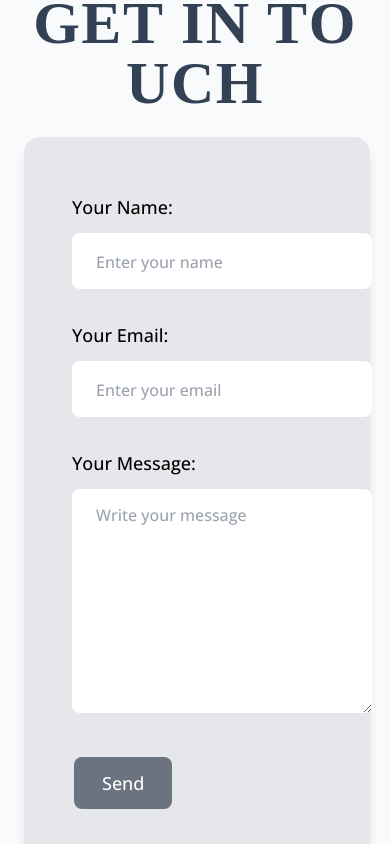
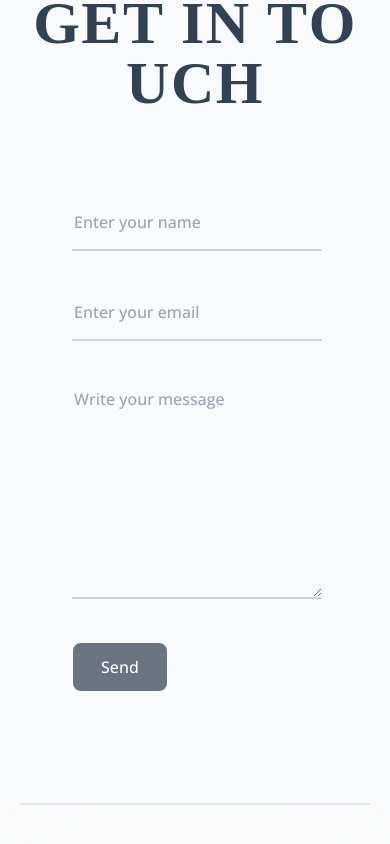
Before and after one commit to AbdelhamidYousef/Portfolio, a React (Vite) app: page / in a window 390 px wide. Shown: the part 4120-4964 px from the top of the page. Built offline with nearby package versions, Linux system fonts and the light colour scheme; a web font is replaced by a local one.

Commit message:
added contact form (mobile & tab)

```diff
--- a/src/ui/layouts/contact/Button.jsx
+++ b/src/ui/layouts/contact/Button.jsx
@@ -4,7 +4,7 @@ const Button = ({ type, className, children }) => {
   return (
     <button
       type={type}
-      className={`${className} inline-block px-7 py-3 bg-gray-500 hover:bg-gray-600 text-white focus:ring-gray-600 rounded-lg font-medium text-lg outline-none focus:ring-2 focus:ring-offset-2 transition-all duration-300`}
+      className={`${className} inline-block px-7 py-3 bg-gray-500 hover:bg-gray-600 text-white focus:ring-gray-600 rounded-lg font-medium text-base md:text-lg outline-none focus:ring-2 focus:ring-offset-2 transition-all duration-300`}
     >
       {children}
     </button>
--- a/src/ui/layouts/contact/ContactForm.jsx
+++ b/src/ui/layouts/contact/ContactForm.jsx
@@ -3,7 +3,7 @@ import FormField from "./FormField";
 
 const ContactForm = () => {
   return (
-    <form className="max-w-5xl ml-1 px-12 py-14 bg-gray-200 rounded-2xl shadow-lg grid gap-y-8">
+    <form className="max-w-5xl ml-1 px-12 py-14 xs:bg-gray-200 xs:rounded-2xl xs:shadow-lg grid gap-y-8">
       <FormField>
         <FormField.Label htmlFor="name">Your Name:</FormField.Label>
         <FormField.Input
@@ -31,9 +31,7 @@ const ContactForm = () => {
         />
       </FormField>
 
-      <div>
-        <Button className="ml-0.5">Send</Button>
-      </div>
+      <Button className="ml-px justify-self-start">Send</Button>
     </form>
   );
 };
--- a/src/ui/layouts/contact/FormField.jsx
+++ b/src/ui/layouts/contact/FormField.jsx
@@ -1,37 +1,52 @@
 import { PropTypes } from "prop-types";
 
-const FormField = ({ className, children }) => {
+const FormField = ({ className = "", children }) => {
   return <div className={`${className} grid gap-y-3`}>{children}</div>;
 };
 
-export const Label = ({ htmlFor, className, children }) => {
+export const Label = ({ htmlFor, className = "", children }) => {
   return (
-    <label htmlFor={htmlFor} className={`${className} font-medium text-lg`}>
+    <label
+      htmlFor={htmlFor}
+      className={`${className} hidden xs:block font-medium text-base md:text-lg text-center xs:text-left`}
+    >
       {children}
     </label>
   );
 };
 
-export const Input = ({ type, name, id = name, placeholder, className }) => {
+export const Input = ({
+  type,
+  name,
+  id = name,
+  placeholder,
+  className = "",
+}) => {
   return (
     <input
       type={type}
       id={id}
       name={name}
       placeholder={placeholder}
-      className={`${className} py-3.5 px-6 rounded-lg outline-none font-medium text-xl placeholder:font-main placeholder:text-base focus:ring-1 focus:ring-primary-400`}
+      className={`${className} w-full px-0.5 xs:px-6 py-3.5 bg-inherit border-b-2 border-gray-300  xs:bg-white xs:rounded-lg font-medium text-xl placeholder:font-main placeholder:text-base outline-none focus:border-primary-400 xs:focus:border-none xs:focus:ring-1 xs:focus:ring-primary-400`}
     />
   );
 };
 
-export const Textarea = ({ name, id = name, placeholder, rows, className }) => {
+export const Textarea = ({
+  name,
+  id = name,
+  placeholder,
+  rows,
+  className = "",
+}) => {
   return (
     <textarea
       id={id}
       name={name}
       rows={rows}
       placeholder={placeholder}
-      className={`${className} py-3.5 px-6 rounded-lg outline-none font-medium text-lg placeholder:font-main placeholder:text-base focus:ring-1 focus:ring-primary-400`}
+      className={`${className} w-full px-0.5 xs:px-6 py-3.5 bg-inherit border-b-2 border-gray-300  xs:bg-white xs:rounded-lg font-medium text-xl placeholder:font-main placeholder:text-base outline-none focus:border-primary-400 xs:focus:border-none xs:focus:ring-1 xs:focus:ring-primary-400`}
     ></textarea>
   );
 };
```
